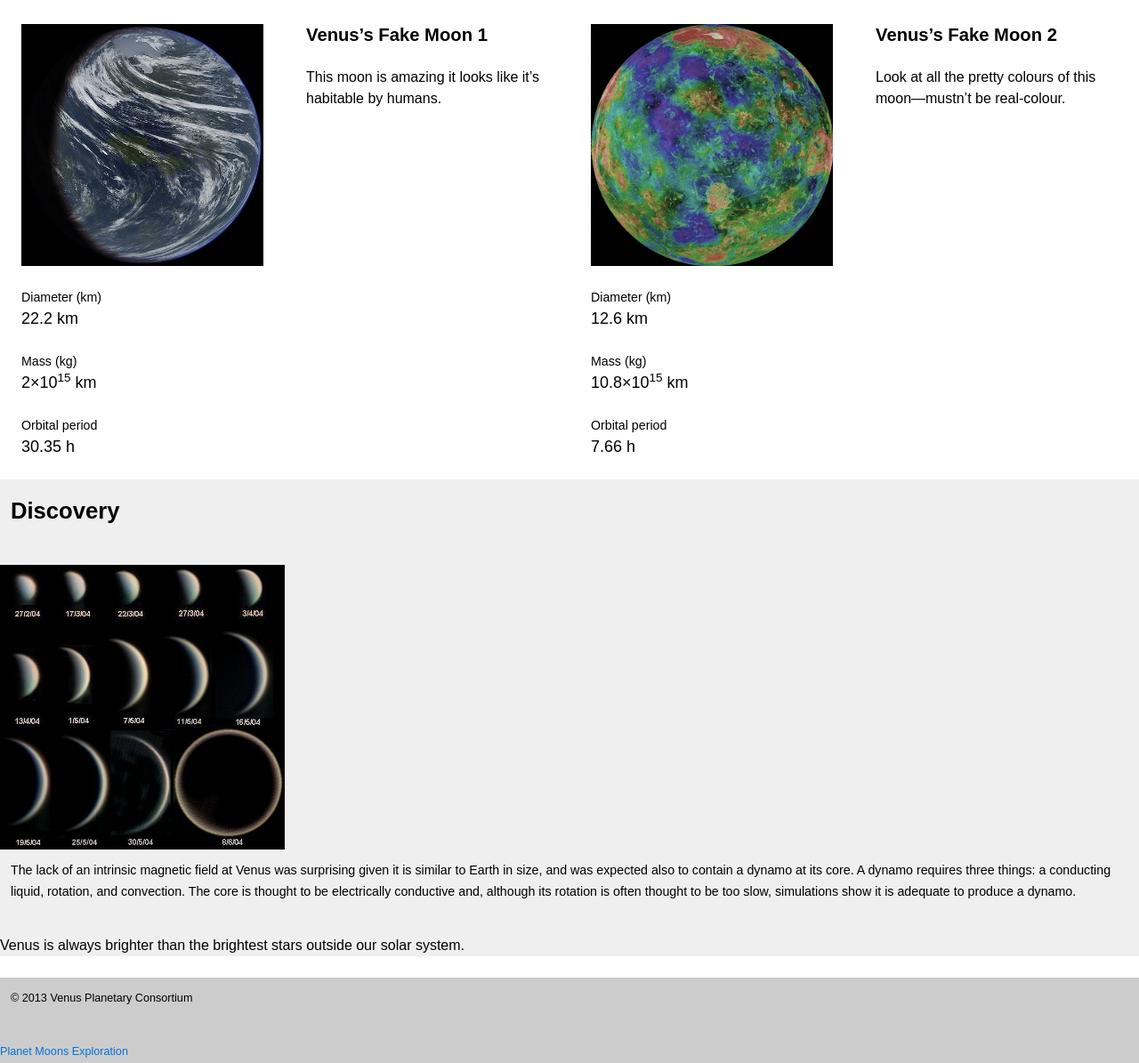
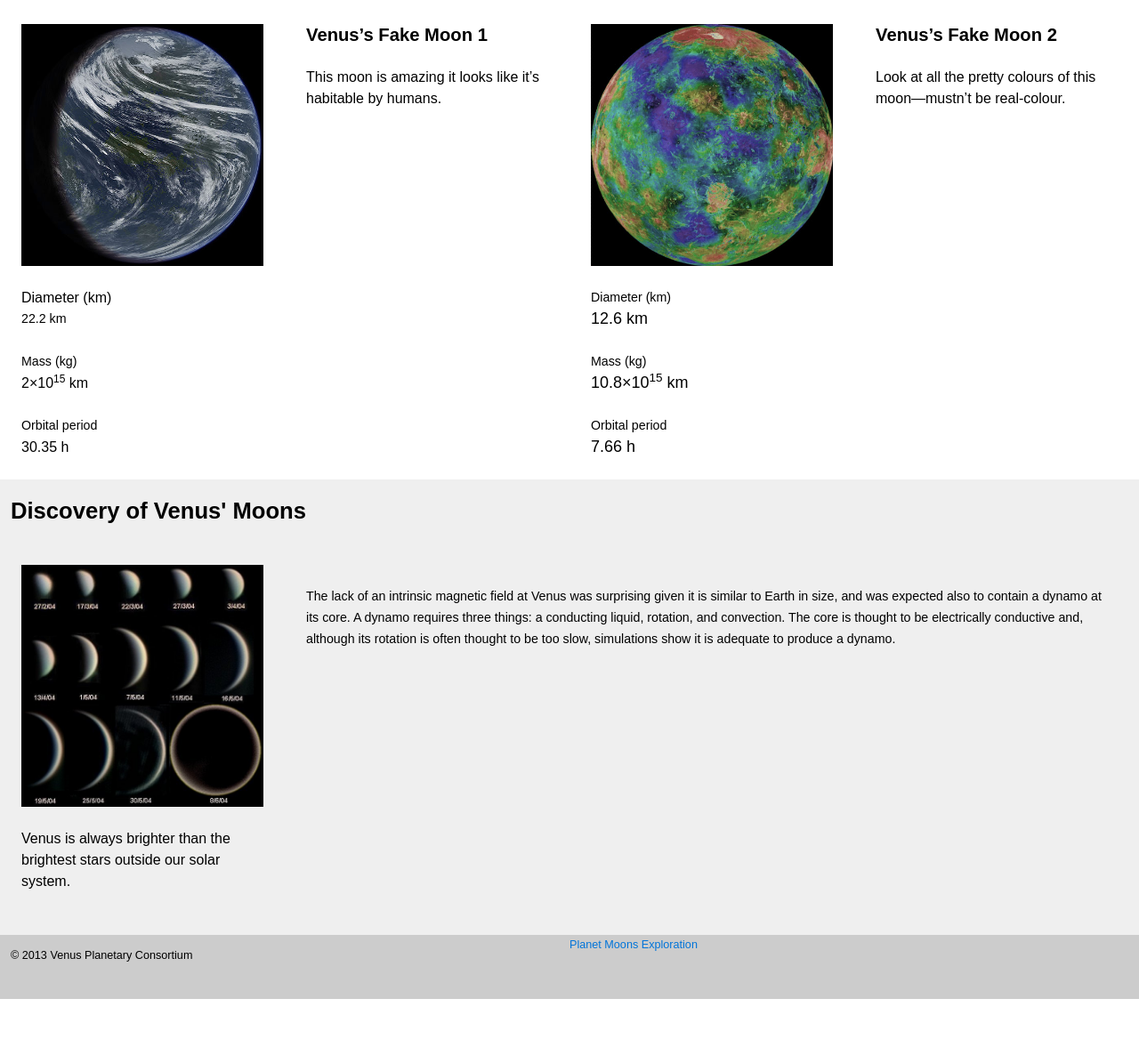
Before and after one commit to katiebourque/dsn1675-mediaquery-grid, a plain HTML site: page moons.html in a window 1280 px wide. Shown: the part 141-1336 px from the top of the page at 89% size. After the commit the page ends 1264 px from the top, so only its background shows below. Drawn offline with Linux system fonts and the light colour scheme.

Commit message:
Updates
Creating grids to align content

```diff
--- a/css/main.css
+++ b/css/main.css
@@ -95,10 +95,6 @@ h1 {
   .nav li {
     display: inline-block;
   }
-
-  .footer-text {
-    text-align: center;
-  }
 }
 
 @media only screen and (min-width: 38em) {
@@ -115,9 +111,7 @@ h1 {
     text-align: center;
   }
 
-  .footer-text {
-    text-align: left;
-  }
+
 
 
 
--- a/moons.html
+++ b/moons.html
@@ -37,14 +37,16 @@
         </div>
       </div>
 
-      <dl class="mega">
-        <dt class="milli gutter">Diameter (km)</dt>
-        <dd class="gutter">22.2&nbsp;km</dd>
+      <div class="grid">
+        <div class="unit unit-l-1-4">
+        <dl>
+        <dt class="gutter">Diameter (km)</dt>
+        <dd class="milli gutter">22.2&nbsp;km</dd>
         <dt class="milli gutter">Mass (kg)</dt>
         <dd class="gutter">2×10<sup>15</sup>&nbsp;km</dd>
         <dt class="milli gutter">Orbital period</dt>
         <dd class="gutter">30.35&nbsp;h</dd>
-      </dl>
+      </dl></div></div>
 
     </div>
     <div class="unit unit-xs-1 unit-s-1 unit-m-1-2">
@@ -72,22 +74,38 @@
   </div>
 
   <div class="lightgrey">
-    <h2 class="island-1-2">Discovery</h2>
-    <img class="unit unit-l-1-4" src="images/phases-venus.jpg">
-    <p class="island-1-2 milli">The lack of an intrinsic magnetic field at Venus was surprising given it is similar to Earth in size, and was expected also to contain a dynamo at its core. A dynamo requires three things: a conducting liquid, rotation, and convection. The core is thought to be electrically conductive and, although its rotation is often thought to be too slow, simulations show it is adequate to produce a dynamo.</p>
-    <p> Venus is always brighter than the brightest stars outside our solar system.</p>
-  </div></main>
+    <h2 class="island-1-2">Discovery of Venus' Moons</h2>
+
+    <div class="grid">
+    <div class="unit unit-m-1 unit-l-1-4">
+      <img class="img-flex gutter" src="images/phases-venus.jpg">
+    </div>
+
+    <div class="unit unit-s-1 unit-m-3-4 unit-offset-l-2-4">
+    <p class="pad-t gutter milli">The lack of an intrinsic magnetic field at Venus was surprising given it is similar to Earth in size, and was expected also to contain a dynamo at its core. A dynamo requires three things: a conducting liquid, rotation, and convection. The core is thought to be electrically conductive and, although its rotation is often thought to be too slow, simulations show it is adequate to produce a dynamo.</p></div>
+
+    <div class="unit unit-s-1 unit-m-1-4 unit-l-1-4">
+    <p class="island"> Venus is always brighter than the brightest stars outside our solar system.</p></div>
+  </div></div></main>
 
 
 
 <footer>
-  <p class="island-1-2 micro">© 2013 Venus Planetary Consortium</p>
-  <nav class="nav micro">
+  <div class="grid">
+    <div class="unit unit-l-1-2">
+    <p class="island-1-2 micro">© 2013 Venus Planetary Consortium</p></div>
+
+  <div class="unit unit-l-1-2">
+    <nav class="nav island micro">
       <li><a href="index.html">Planet</a></li>
       <li><a href="moons.html">Moons</a></li>
       <li><a href="exploration.html">Exploration</a></li>
     </ul>
   </nav>
+</div>
+</div>
+
+
   </footer>
   </body>
 
```
Also changed, not shown: index.html (+5 -2 lines).
